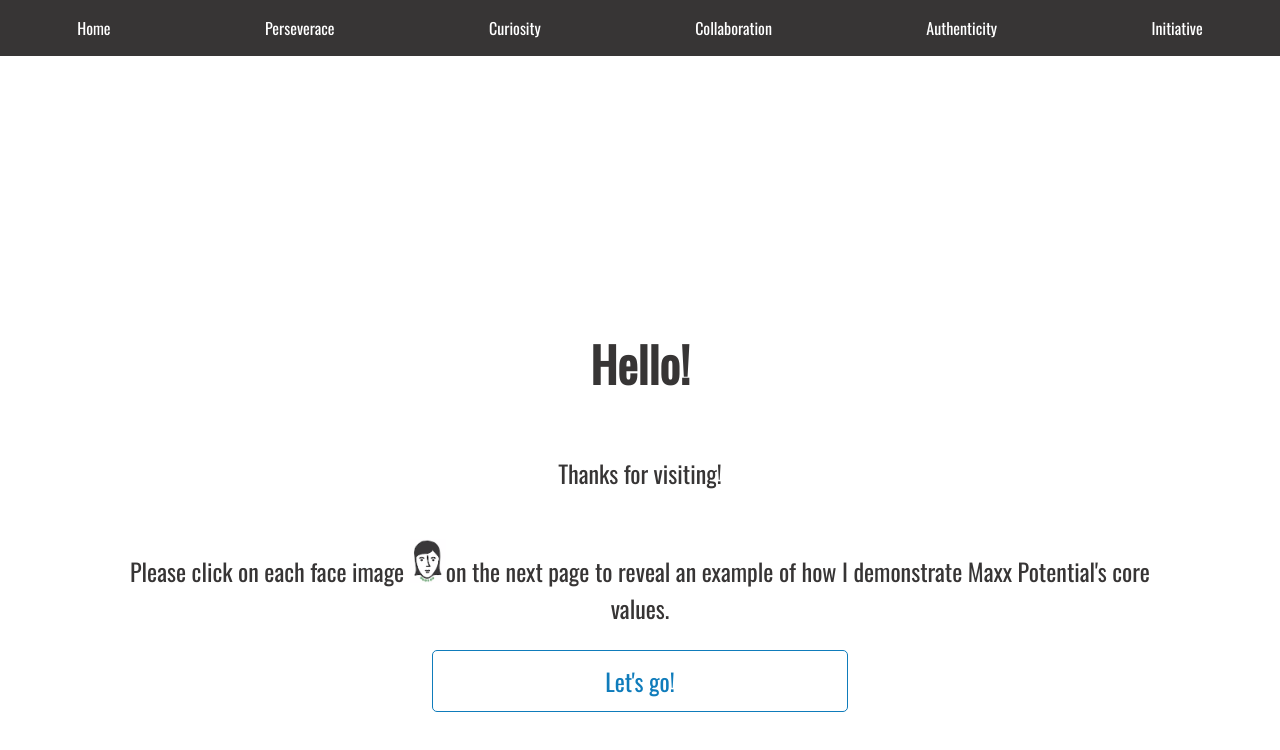
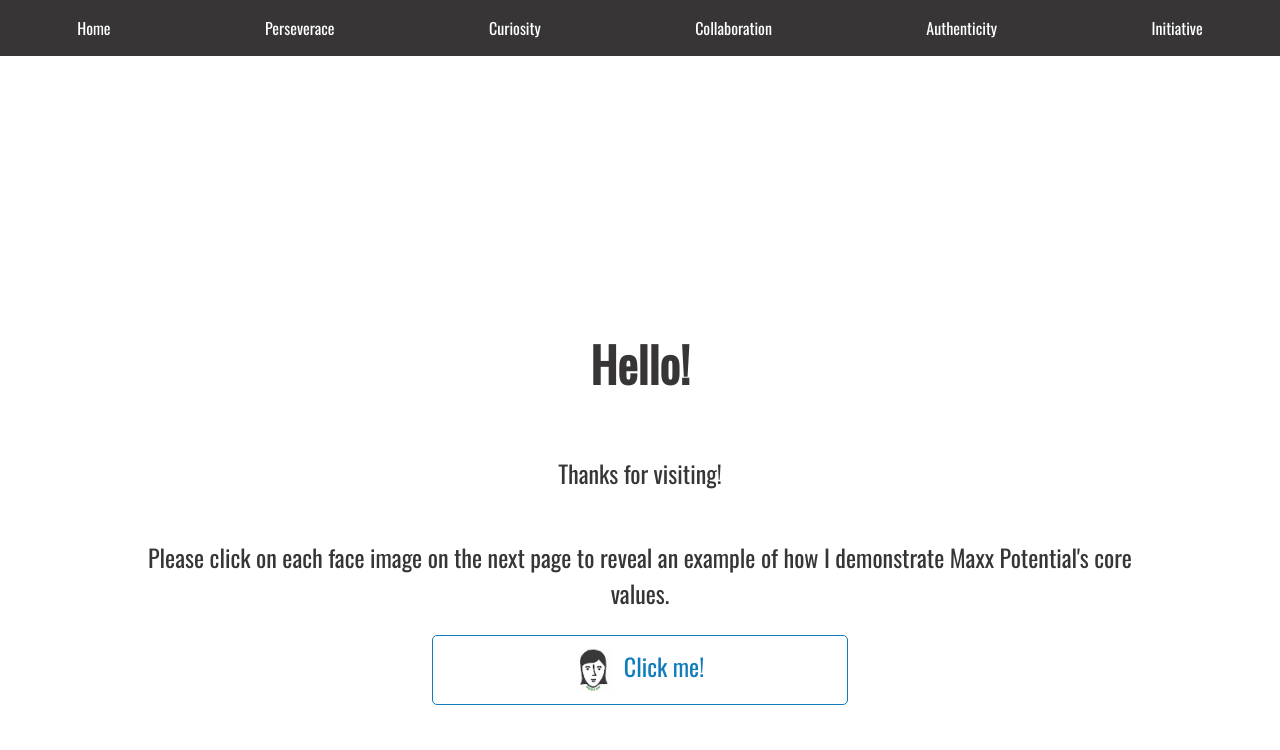
Before and after one commit to tmflower/maxx, a React (Create React App) app: page /initiative in a window 1280 px wide. Shown: the top 750 px of the page. Built offline with nearby package versions, Linux system fonts and the light colour scheme.

Commit message:
fix broken link and more styling

```diff
--- a/public/index.html
+++ b/public/index.html
@@ -27,6 +27,7 @@
     <title>Maxx</title>
   </head>
   <body>
+
     <noscript>You need to enable JavaScript to run this app.</noscript>
     <div id="root"></div>
     <!--
--- a/src/App.css
+++ b/src/App.css
@@ -17,9 +17,13 @@
 
 .tiny-head {
   width: 1.5em;
+  margin-right: .5em;
 }
 
 .btn {
+  display: flex;
+  flex-direction: row;
+  justify-content: center;
   padding: .5em;
   background-color: white;
   color: #0f7cbb;
--- a/src/App.js
+++ b/src/App.js
@@ -27,8 +27,8 @@
       <div className="greeting">
         <h1>Hello!</h1>
         <p>Thanks for visiting!</p>
-        <p>Please click on each face image <img className="tiny-head" src={head1} alt="head"/>on the next page to reveal an example of how I demonstrate Maxx Potential's core values.</p>
-        <button className='btn' onClick={handleClick}>Let's go!</button>
+        <p>Please click on each face image on the next page to reveal an example of how I demonstrate Maxx Potential's core values.</p>
+        <button className='btn' onClick={handleClick}><img className="tiny-head" src={head1} alt="head"/>Click me!</button>
       </div>
       :
       <div>
--- a/src/Home.css
+++ b/src/Home.css
@@ -12,6 +12,10 @@
 
   .value {
     font-size: 1.3em;
+  }
+
+  .value:hover {
+    transform: scale(1.3, 1.3);
   }
 
   .value-text {
--- a/src/Initiative.js
+++ b/src/Initiative.js
@@ -8,7 +8,7 @@
             <img src={head5} alt="head5"/>
 
             <div className="value-page-container">
-                <p className="value-page-text">On the heels of my Collab Lab experience, and with a hunger for more collaborative coding experience, I signed up for a beginner-friendly hackathon with <a href="Girl Develop It" target="_blank" rel="noreferrer">Girl Develop It</a>, an organization that supports women and non-binary folks entering careers in tech. I hoped I would find a team that I could contribute to with an idea I was interested in. During the idea pitch process, I suggested building a yoga "pose of the day" app, and the idea garnered significant interest. We decided to move forward with the idea, and I became the team leader.</p>
+                <p className="value-page-text">On the heels of my Collab Lab experience, and with a hunger for more collaborative coding experience, I signed up for a beginner-friendly hackathon with <a href="https://girldevelopit.com/" target="_blank" rel="noreferrer">Girl Develop It</a>, an organization that supports women and non-binary folks entering careers in tech. I hoped I would find a team that I could contribute to with an idea I was interested in. During the idea pitch process, I suggested building a yoga "pose of the day" app, and the idea garnered significant interest. We decided to move forward with the idea, and I became the team leader.</p>
 
                 <p className="value-page-text">Did I know how to lead a web development team? Had I ever even been to a hackathon, let alone lead a team in one? An emphatic NO and NO, yet I felt that this was an opportunity to push beyond my comfort zone and also take advantage of some of my transferable soft skills from my previous career as a teacher. What my team lacked in experience and technical know-how, we made up for in enthusiasm, hard work, and support of one another. It was a thrilling experience to navigate building an app from start to finish over three days with strangers spread across multiple time zones.</p>
 
```
